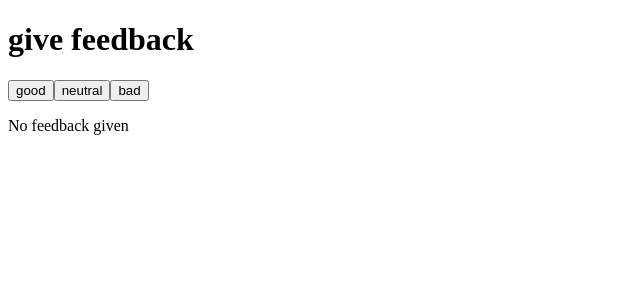
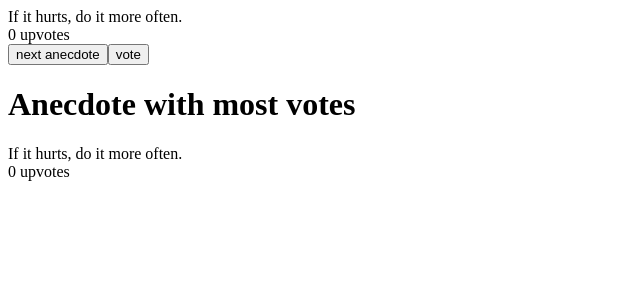
Before and after one commit to efurrevig/react-phonebook, a React (Create React App) app: page / in a window 1280 px wide. Shown: the top 300 px of the page, without its empty margins (0-640 px from the left). Built offline with nearby package versions, Linux system fonts and the light colour scheme.

Commit message:
1.12-1.14

```diff
--- a/src/App.js
+++ b/src/App.js
@@ -1,82 +1,78 @@
-import { useState } from 'react';
+import { useState } from 'react'
 
-const Button = ({ handleClick, text }) => {
-  return (
+
+const Button = ({ handleClick, text }) => (
   <button onClick={handleClick}>
     {text}
   </button>
 )
-}
 
-
-const Feedback = ({ good, neutral, bad }) => {
+const DailyAnecdote = ({ anecdotes, votes, selected, handleNextClick, handleVoteClick }) => {
   return (
     <div>
-      <h1>give feedback</h1>
-      <Button handleClick={good} text="good" />
-      <Button handleClick={neutral} text="neutral" />
-      <Button handleClick={bad} text="bad" />
+      {anecdotes[selected]}
+      <br />
+      {votes[selected]} upvotes
+      <div>
+        <Button handleClick={handleNextClick} text='next anecdote' />
+        <Button handleClick={handleVoteClick} text='vote' />
+      </div>
     </div>
   )
 }
 
-const StatisticLine = ({ text, value }) => {
+const MostVotes = ({ anecdotes, votes, mostVotes }) => {
   return (
-    <tr>
-      <td>{text}</td>
-      <td>{value}</td>
-    </tr>
+    <div>
+      <h1>Anecdote with most votes</h1>
+      {anecdotes[mostVotes]}
+      <br />
+      {votes[mostVotes]} upvotes
+    </div>
   )
 }
 
-const Statistics = ({ good, neutral, bad }) => {
-  const total = good + neutral + bad
-  const average = 1 - ((bad + neutral*0.5) / total)
-  const positive = (good / total) * 100
-  return (
-    <div>
-      <h1>statistics</h1>
-      <table>
-        <tbody>
-          <StatisticLine text="good" value={good} />
-          <StatisticLine text="neutral" value={neutral} />
-          <StatisticLine text="bad" value={bad} />
-          <StatisticLine text="all" value={total} />
-          <StatisticLine text="average" value={average} />
-          <StatisticLine text="positive" value={positive + "%"} />
-        </tbody>
-      </table>
-    </div>
-  )
-}
+
 const App = () => {
-  const [good, setGood] = useState(0);
-  const [neutral, setNeutral] = useState(0);
-  const [bad, setBad] = useState(0);
+  const anecdotes = [
+    'If it hurts, do it more often.',
+    'Adding manpower to a late software project makes it later!',
+    'The first 90 percent of the code accounts for the first 10 percent of the development time...The remaining 10 percent of the code accounts for the other 90 percent of the development time.',
+    'Any fool can write code that a computer can understand. Good programmers write code that humans can understand.',
+    'Premature optimization is the root of all evil.',
+    'Debugging is twice as hard as writing the code in the first place. Therefore, if you write the code as cleverly as possible, you are, by definition, not smart enough to debug it.',
+    'Programming without an extremely heavy use of console.log is same as if a doctor would refuse to use x-rays or blood tests when diagnosing patients.',
+    'The only way to go fast, is to go well.'
+  ]
+  const arr = new Array(anecdotes.length).fill(0)
+  const [selected, setSelected] = useState(0)
+  const [votes, setVotes] = useState(arr)
+  const [mostVotes, setMostVotes] = useState(0)
 
-  const handleGoodClick = () => {
-    setGood(good + 1);
+  const randomInt = (max) => {
+    return Math.floor(Math.random() * Math.floor(max))
   }
 
-  const handleNeutralClick = () => {
-    setNeutral(neutral + 1);
+  const handleNextClick = () => {
+    setSelected(randomInt(anecdotes.length))
   }
 
-  const handleBadClick = () => {
-    setBad(bad + 1);
+  const handleVoteClick = () => {
+    const copy = [...votes]
+    copy[selected] += 1
+    setVotes(copy)
+    if (copy[selected] > copy[mostVotes]) {
+      setMostVotes(selected)
+    }
   }
 
   return (
     <div>
-      <Feedback good={handleGoodClick} neutral={handleNeutralClick} bad={handleBadClick} />
-      {good + neutral + bad === 0 ? (
-        <p>No feedback given</p>
-       ) : (
-        <Statistics good={good} neutral={neutral} bad={bad} />
-      )}
+      <DailyAnecdote anecdotes={anecdotes} votes={votes} selected={selected}
+                    handleNextClick={handleNextClick} handleVoteClick={handleVoteClick} />
+      <MostVotes anecdotes={anecdotes} votes={votes} mostVotes={mostVotes} />
     </div>
   )
-
 }
 
-export default App;
+export default App
```
Lines whose indentation alone changed are shown as unchanged.
